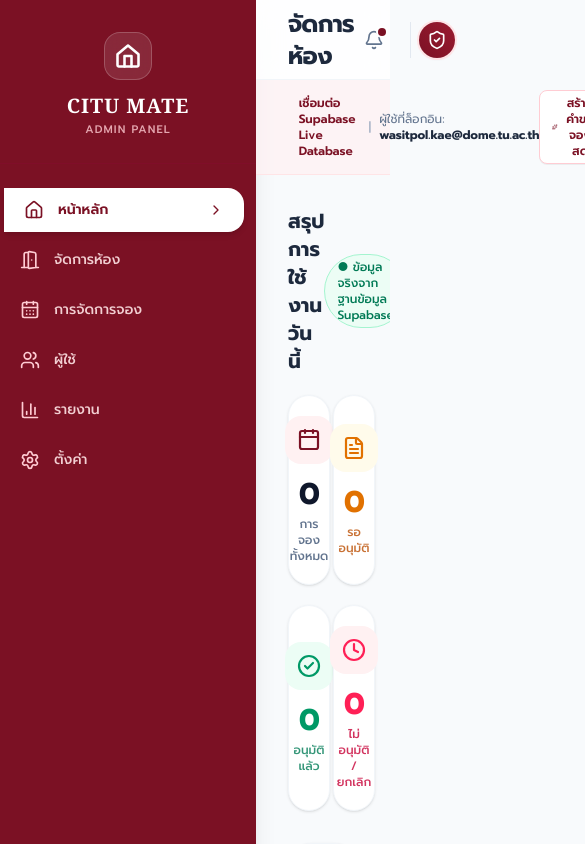
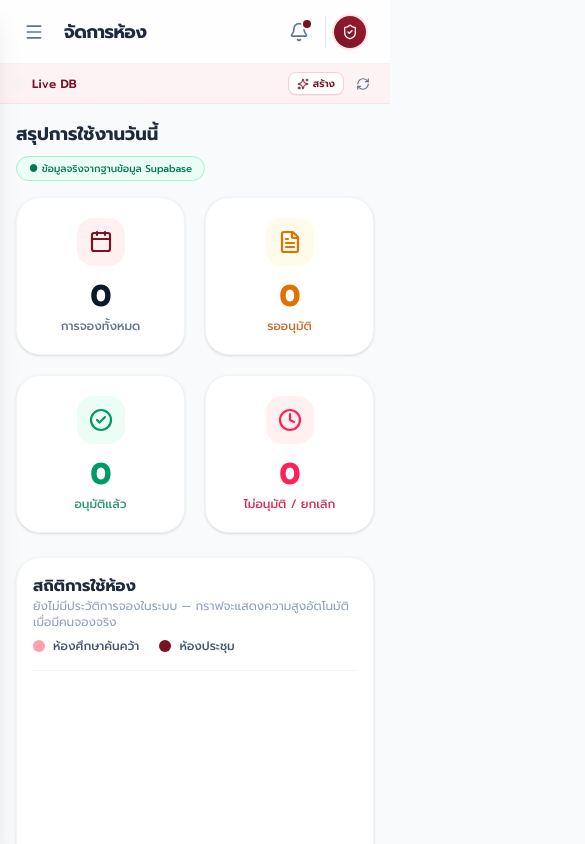
Before and after one commit to wasitpol-dev/citumate_admin, a Next.js app: page / in a window 390 px wide. Shown: the top 844 px of the page, 585 px wide, since content can reach past the window. Built offline with nearby package versions, Linux system fonts and the light colour scheme; no server answers; the database is empty.

Commit message:
fix: add viewport and make layout mobile-friendly

```diff
--- a/src/app/layout.tsx
+++ b/src/app/layout.tsx
@@ -1,6 +1,10 @@
 import type { Metadata } from "next";
 import "./globals.css";
-
+import type { Viewport } from "next";
+export const viewport: Viewport = {
+  width: "device-width",
+  initialScale: 1,
+};
 export const metadata: Metadata = {
   title: "CITU MATE - Admin Panel",
   description: "ระบบจัดการห้องและการจอง CITU MATE - College of Innovation",
--- a/src/app/page.tsx
+++ b/src/app/page.tsx
@@ -27,6 +27,7 @@ export default function AdminApp() {
   });
   const [activeTab, setActiveTab] = useState<NavTab>("dashboard");
   const [previewMode, setPreviewMode] = useState<"login" | "dashboard" | "rooms">("dashboard");
+  const [sidebarOpen, setSidebarOpen] = useState(false);
 
   const [rooms, setRooms] = useState<Room[]>(INITIAL_ROOMS);
   const [bookings, setBookings] = useState<Booking[]>([]);
@@ -362,19 +363,21 @@ export default function AdminApp() {
     <div className="min-h-screen bg-[#f8fafc] flex relative">
       {/* Toast Notification */}
       {toastMessage && (
-        <div className="fixed top-6 right-6 z-50 flex items-center space-x-2 px-4 py-3 bg-slate-900 text-white text-xs font-semibold rounded-2xl shadow-2xl border border-slate-700 animate-in fade-in slide-in-from-top-4">
+        <div className="fixed top-4 left-4 right-4 md:left-auto md:right-6 md:top-6 z-[60] flex items-center space-x-2 px-4 py-3 bg-slate-900 text-white text-xs font-semibold rounded-2xl shadow-2xl border border-slate-700 animate-in fade-in slide-in-from-top-4">
           {toastMessage.type === "success" ? (
-            <CheckCircle2 className="w-4 h-4 text-emerald-400" />
+            <CheckCircle2 className="w-4 h-4 text-emerald-400 shrink-0" />
           ) : (
-            <AlertCircle className="w-4 h-4 text-rose-400" />
+            <AlertCircle className="w-4 h-4 text-rose-400 shrink-0" />
           )}
-          <span>{toastMessage.text}</span>
+          <span className="line-clamp-2">{toastMessage.text}</span>
         </div>
       )}
 
       {/* 1. Sidebar */}
       <AdminSidebar
         activeTab={activeTab}
+        isOpen={sidebarOpen}
+        onClose={() => setSidebarOpen(false)}
         onSelectTab={(tab) => {
           setActiveTab(tab);
           if (tab === "rooms") setPreviewMode("rooms");
@@ -397,29 +400,34 @@ export default function AdminApp() {
           currentUser={currentUser}
           currentViewMode={previewMode}
           onChangeViewMode={handlePreviewModeChange}
+          onToggleSidebar={() => setSidebarOpen(true)}
         />
 
         {/* Live Database Sync Control Bar */}
-        <div className="bg-rose-50/70 border-b border-rose-100 px-8 py-2.5 flex items-center justify-between text-xs text-rose-900">
-          <div className="flex items-center space-x-2">
-            <span className="w-2 h-2 rounded-full bg-emerald-500 animate-ping" />
-            <span className="font-semibold text-[#7b1124]">
+        <div className="bg-rose-50/70 border-b border-rose-100 px-4 md:px-8 py-2 md:py-2.5 flex items-center justify-between text-xs text-rose-900">
+          <div className="flex items-center space-x-2 min-w-0">
+            <span className="w-2 h-2 rounded-full bg-emerald-500 animate-ping shrink-0" />
+            <span className="font-semibold text-[#7b1124] hidden sm:inline">
               เชื่อมต่อ Supabase Live Database
             </span>
-            <span className="text-slate-400">|</span>
-            <span className="text-slate-500">
+            <span className="font-semibold text-[#7b1124] sm:hidden">
+              Live DB
+            </span>
+            <span className="text-slate-400 hidden md:inline">|</span>
+            <span className="text-slate-500 hidden md:inline truncate">
               ผู้ใช้ที่ล็อกอิน: <strong className="text-slate-800">{currentUser?.email || "wasitpol.kae@dome.tu.ac.th"}</strong>
             </span>
           </div>
 
-          <div className="flex items-center space-x-3">
+          <div className="flex items-center space-x-2 md:space-x-3 shrink-0">
             <button
               onClick={handleCreateTestBooking}
               disabled={isSyncing}
-              className="px-3 py-1 bg-white hover:bg-rose-100 text-[#7b1124] rounded-lg border border-rose-200 font-semibold shadow-2xs transition flex items-center space-x-1 cursor-pointer"
+              className="px-2 md:px-3 py-1 bg-white hover:bg-rose-100 text-[#7b1124] rounded-lg border border-rose-200 font-semibold shadow-2xs transition flex items-center space-x-1 cursor-pointer text-[10px] md:text-xs"
             >
-              <Sparkles className="w-3.5 h-3.5" />
-              <span>สร้างคำขอจองสด</span>
+              <Sparkles className="w-3 h-3 md:w-3.5 md:h-3.5" />
+              <span className="hidden sm:inline">สร้างคำขอจองสด</span>
+              <span className="sm:hidden">สร้าง</span>
             </button>
             <button
               onClick={() => {
--- a/src/components/AdminHeader.tsx
+++ b/src/components/AdminHeader.tsx
@@ -1,7 +1,7 @@
 "use client";
 
 import React from "react";
-import { Bell, Search, ShieldCheck } from "lucide-react";
+import { Bell, Menu, ShieldCheck } from "lucide-react";
 
 interface AdminHeaderProps {
   title: string;
@@ -9,6 +9,7 @@ interface AdminHeaderProps {
   onOpenNotifications?: () => void;
   currentViewMode?: string;
   onChangeViewMode?: (mode: "login" | "dashboard" | "rooms") => void;
+  onToggleSidebar?: () => void;
 }
 
 export function AdminHeader({
@@ -16,6 +17,7 @@ export function AdminHeader({
   currentUser,
   currentViewMode,
   onChangeViewMode,
+  onToggleSidebar,
 }: AdminHeaderProps) {
   const adminDisplayName =
     currentUser?.user_metadata?.full_name ||
@@ -26,15 +28,23 @@ export function AdminHeader({
   const adminEmail = currentUser?.email || "admin@citu.tu.ac.th";
 
   return (
-    <header className="h-20 bg-white/80 backdrop-blur-md border-b border-slate-100 px-8 flex items-center justify-between sticky top-0 z-20">
-      <div>
-        <h2 className="text-2xl font-bold text-slate-800 tracking-tight">
+    <header className="h-16 md:h-20 bg-white/80 backdrop-blur-md border-b border-slate-100 px-4 md:px-8 flex items-center justify-between sticky top-0 z-20">
+      <div className="flex items-center space-x-3 min-w-0">
+        {/* ปุ่ม Hamburger (มือถือ) */}
+        <button
+          onClick={onToggleSidebar}
+          className="p-2 rounded-xl text-slate-500 hover:text-slate-800 hover:bg-slate-100 transition md:hidden shrink-0"
+        >
+          <Menu className="w-5 h-5" />
+        </button>
+
+        <h2 className="text-lg md:text-2xl font-bold text-slate-800 tracking-tight truncate">
           {title}
         </h2>
       </div>
 
-      <div className="flex items-center space-x-4">
-        {/* Quick Screen Preview Switcher as requested by user's 3-panel screenshot */}
+      <div className="flex items-center space-x-2 md:space-x-4 shrink-0">
+        {/* Quick Screen Preview Switcher — ซ่อนบนจอเล็ก */}
         {onChangeViewMode && (
           <div className="hidden lg:flex items-center bg-slate-100 p-1 rounded-xl text-xs font-medium text-slate-600">
             <button
@@ -72,17 +82,17 @@ export function AdminHeader({
 
         {/* Notification Icon */}
         <button
-          className="relative p-2.5 rounded-xl text-slate-500 hover:text-slate-800 hover:bg-slate-100 transition"
+          className="relative p-2 md:p-2.5 rounded-xl text-slate-500 hover:text-slate-800 hover:bg-slate-100 transition"
           title="การแจ้งเตือน"
         >
           <Bell className="w-5 h-5" />
-          <span className="absolute top-2 right-2 w-2 h-2 bg-[#7b1124] rounded-full ring-2 ring-white"></span>
+          <span className="absolute top-1.5 right-1.5 md:top-2 md:right-2 w-2 h-2 bg-[#7b1124] rounded-full ring-2 ring-white"></span>
         </button>
 
         {/* Admin Profile Pill */}
-        <div className="flex items-center space-x-3 pl-2 border-l border-slate-200">
-          <div className="w-9 h-9 rounded-full bg-gradient-to-tr from-[#7b1124] to-[#9b1c31] text-white flex items-center justify-center font-bold text-xs shadow-sm ring-2 ring-rose-100 shrink-0">
-            <ShieldCheck className="w-5 h-5" />
+        <div className="flex items-center space-x-2 md:space-x-3 pl-2 border-l border-slate-200">
+          <div className="w-8 h-8 md:w-9 md:h-9 rounded-full bg-gradient-to-tr from-[#7b1124] to-[#9b1c31] text-white flex items-center justify-center font-bold text-xs shadow-sm ring-2 ring-rose-100 shrink-0">
+            <ShieldCheck className="w-4 h-4 md:w-5 md:h-5" />
           </div>
           <div className="text-left hidden sm:block max-w-[160px] truncate">
             <p className="text-sm font-semibold text-slate-800 leading-none truncate">
--- a/src/components/AdminSidebar.tsx
+++ b/src/components/AdminSidebar.tsx
@@ -10,6 +10,7 @@ import {
   Settings,
   LogOut,
   ChevronRight,
+  X,
 } from "lucide-react";
 
 export type NavTab = "dashboard" | "rooms" | "bookings" | "users" | "reports" | "settings";
@@ -18,12 +19,16 @@ interface SidebarProps {
   activeTab: NavTab;
   onSelectTab: (tab: NavTab) => void;
   onLogout: () => void;
+  isOpen?: boolean;
+  onClose?: () => void;
 }
 
 export function AdminSidebar({
   activeTab,
   onSelectTab,
   onLogout,
+  isOpen,
+  onClose,
 }: SidebarProps) {
   const navItems = [
     { key: "dashboard" as NavTab, label: "หน้าหลัก", icon: Home },
@@ -34,13 +39,43 @@ export function AdminSidebar({
     { key: "settings" as NavTab, label: "ตั้งค่า", icon: Settings },
   ];
 
+  const handleTabClick = (tab: NavTab) => {
+    onSelectTab(tab);
+    // ปิด sidebar เมื่อเลือกเมนูบนมือถือ
+    if (onClose) onClose();
+  };
+
   return (
-    <aside className="w-64 bg-[#7b1124] text-white flex flex-col justify-between shrink-0 min-h-screen shadow-xl select-none">
+    <>
+      {/* Backdrop สำหรับมือถือ */}
+      {isOpen && (
+        <div
+          className="fixed inset-0 z-40 bg-black/50 backdrop-blur-xs md:hidden"
+          onClick={onClose}
+        />
+      )}
+
+      {/* Sidebar */}
+      <aside
+        className={`
+          fixed top-0 left-0 z-50 h-full w-64 bg-[#7b1124] text-white flex flex-col justify-between shrink-0 shadow-xl select-none
+          transform transition-transform duration-300 ease-in-out
+          ${isOpen ? "translate-x-0" : "-translate-x-full"}
+          md:relative md:translate-x-0 md:z-auto
+        `}
+      >
         <div>
           {/* Brand Header */}
-        <div className="pt-8 pb-6 px-6 text-center border-b border-rose-900/30">
+          <div className="pt-8 pb-6 px-6 text-center border-b border-rose-900/30 relative">
+            {/* ปุ่มปิด sidebar (มือถือ) */}
+            <button
+              onClick={onClose}
+              className="absolute top-3 right-3 p-1.5 rounded-xl text-rose-200 hover:text-white hover:bg-white/10 transition md:hidden"
+            >
+              <X className="w-5 h-5" />
+            </button>
+
             <div className="inline-flex items-center justify-center w-12 h-12 mb-3 rounded-2xl bg-white/10 text-white backdrop-blur-sm border border-white/20">
-            {/* Outline Pavilion Icon */}
               <svg
                 className="w-7 h-7"
                 viewBox="0 0 24 24"
@@ -70,7 +105,7 @@ export function AdminSidebar({
               return (
                 <button
                   key={item.key}
-                onClick={() => onSelectTab(item.key)}
+                  onClick={() => handleTabClick(item.key)}
                   className={`w-full flex items-center justify-between px-5 py-3 text-sm font-medium transition-all duration-200 ${
                     isActive
                       ? "bg-white text-[#7b1124] rounded-r-2xl shadow-md font-semibold translate-x-1"
@@ -101,7 +136,10 @@ export function AdminSidebar({
         {/* Footer / Logout */}
         <div className="p-4 border-t border-rose-900/30">
           <button
-          onClick={onLogout}
+            onClick={() => {
+              onLogout();
+              if (onClose) onClose();
+            }}
             className="w-full flex items-center space-x-3 px-4 py-2.5 text-sm font-medium text-rose-200 hover:text-white hover:bg-rose-900/50 rounded-xl transition"
           >
             <LogOut className="w-4 h-4" />
@@ -112,5 +150,6 @@ export function AdminSidebar({
           </p>
         </div>
       </aside>
+    </>
   );
 }
--- a/src/components/views/DashboardView.tsx
+++ b/src/components/views/DashboardView.tsx
@@ -105,14 +105,14 @@ export function DashboardView({
   };
 
   return (
-    <div className="p-8 space-y-8 max-w-7xl mx-auto">
+    <div className="p-4 md:p-8 space-y-6 md:space-y-8 max-w-7xl mx-auto">
       {/* 1. Summary Cards Section (Real Counts) */}
       <div>
-        <div className="flex items-center justify-between mb-5">
-          <h3 className="text-xl font-bold text-slate-800 flex items-center space-x-2">
+        <div className="flex flex-col sm:flex-row sm:items-center justify-between mb-4 md:mb-5 gap-2">
+          <h3 className="text-lg md:text-xl font-bold text-slate-800 flex items-center space-x-2">
             <span>สรุปการใช้งานวันนี้</span>
           </h3>
-          <span className="text-xs font-medium text-emerald-700 bg-emerald-50 border border-emerald-200 px-3 py-1 rounded-full">
+          <span className="text-[10px] md:text-xs font-medium text-emerald-700 bg-emerald-50 border border-emerald-200 px-3 py-1 rounded-full self-start sm:self-auto">
             ● ข้อมูลจริงจากฐานข้อมูล Supabase
           </span>
         </div>
@@ -168,10 +168,10 @@ export function DashboardView({
       </div>
 
       {/* 2. Room Usage Statistics Chart (Computed from Real Bookings) */}
-      <div className="bg-white rounded-3xl p-6 border border-slate-100 shadow-sm">
+      <div className="bg-white rounded-3xl p-4 md:p-6 border border-slate-100 shadow-sm">
         <div className="flex flex-col sm:flex-row sm:items-center justify-between pb-4 border-b border-slate-100 gap-2">
           <div>
-            <h4 className="text-lg font-bold text-slate-800">สถิติการใช้ห้อง</h4>
+            <h4 className="text-base md:text-lg font-bold text-slate-800">สถิติการใช้ห้อง</h4>
             <p className="text-xs text-slate-400">
               {total > 0
                 ? "คำนวณจากจำนวนผู้เข้าร่วมการจองจริงในแต่ละช่วงเวลา (คน/ช่วงเวลา)"
```
Lines whose indentation alone changed are shown as unchanged.
